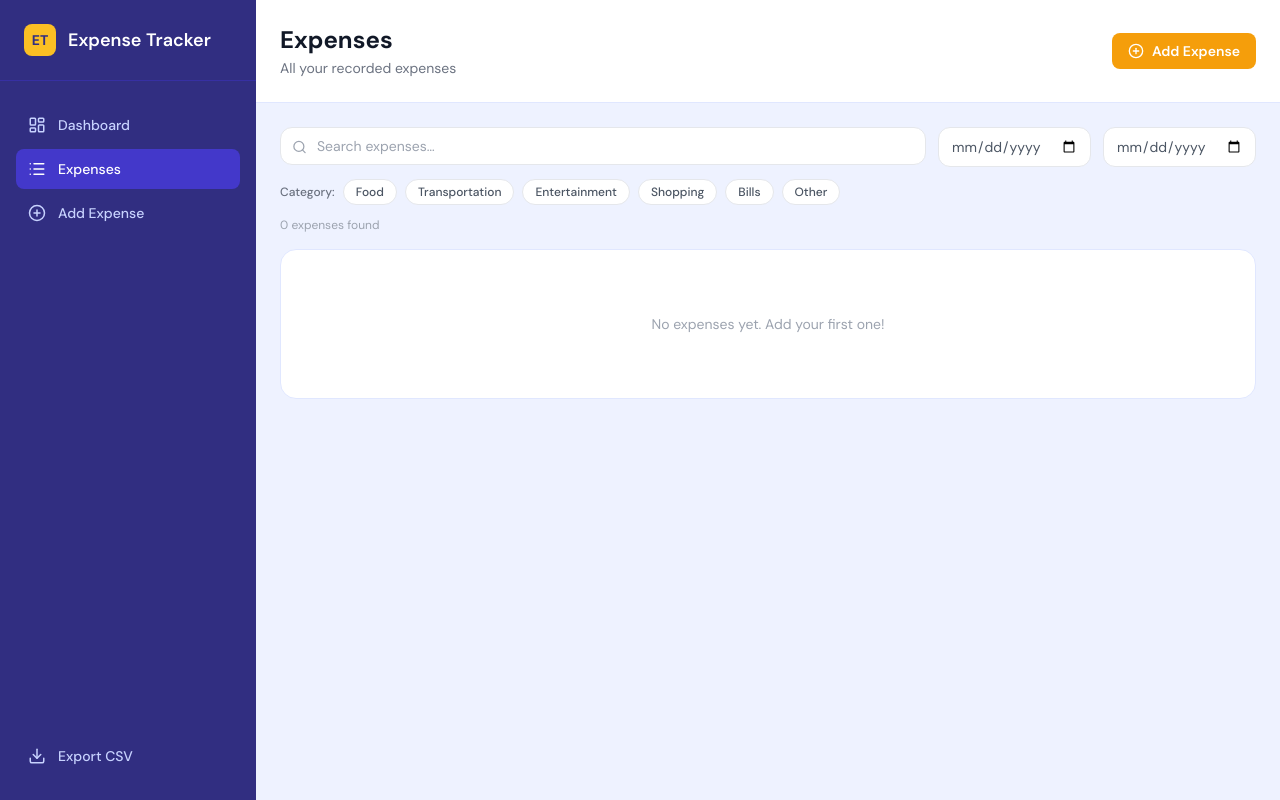
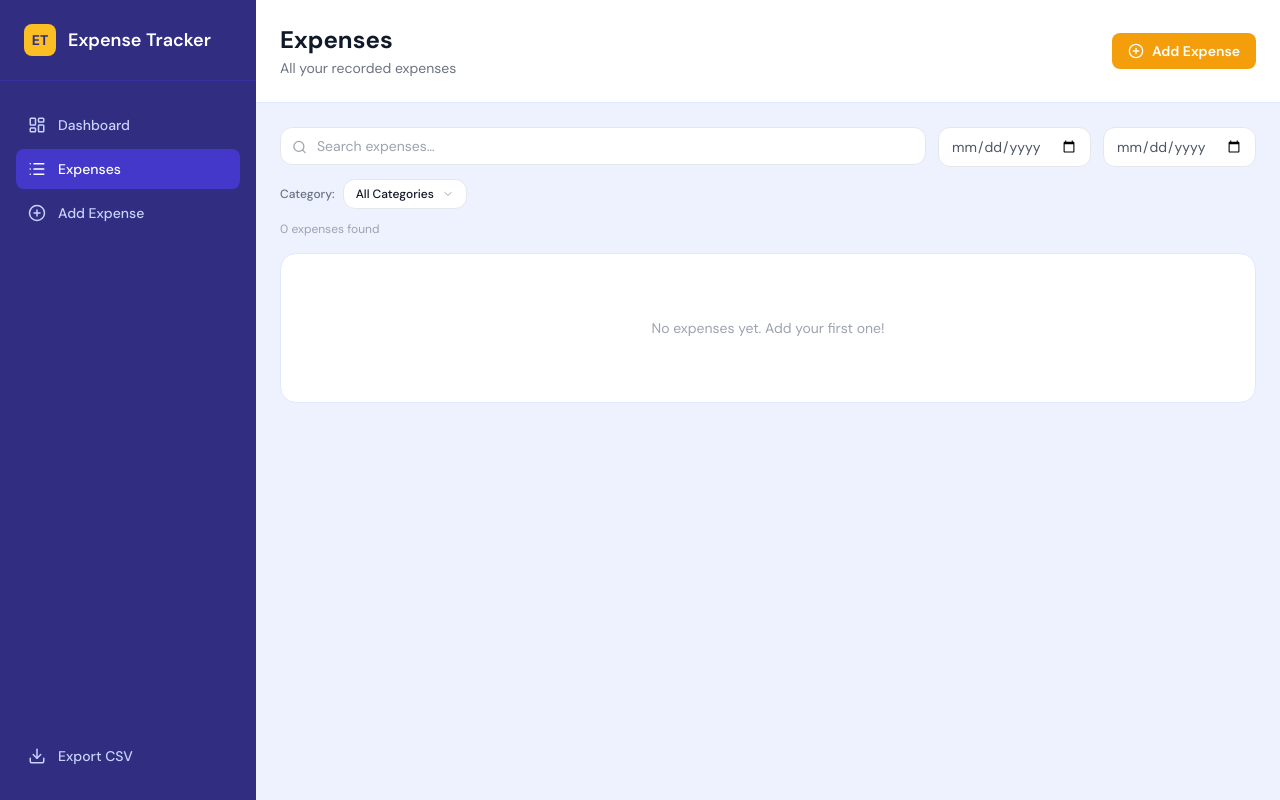
Before and after one commit to mianmuhammadmubeenyasin/expense-tracker-ai, a Next.js app: page /expenses in a window 1280 px wide. Built offline with nearby package versions, Linux system fonts and the light colour scheme.

Commit message:
fix: spec compliance — invalid form disables submit, 'Are you sure?' text, category dropdown with checkboxes

```diff
--- a/components/expenses/ExpenseForm.tsx
+++ b/components/expenses/ExpenseForm.tsx
@@ -36,10 +36,11 @@ export function ExpenseForm({ onSubmit, defaultValues, submitLabel = 'Save Expen
     register,
     handleSubmit,
     control,
-    formState: { errors },
+    formState: { errors, isValid },
     watch,
   } = useForm<ExpenseFormValues>({
     resolver: zodResolver(expenseSchema),
+    mode: 'onChange',
     defaultValues: {
       date: defaultValues?.date ?? todayISO(),
       amount: defaultValues?.amount,
@@ -144,7 +145,7 @@ export function ExpenseForm({ onSubmit, defaultValues, submitLabel = 'Save Expen
 
       <button
         type="submit"
-        disabled={isLoading}
+        disabled={isLoading || !isValid}
         className="w-full py-3 bg-indigo-700 hover:bg-indigo-800 disabled:bg-indigo-400 text-white font-semibold rounded-xl transition-colors"
       >
         {isLoading ? 'Saving…' : submitLabel}
--- a/components/expenses/ExpenseRow.tsx
+++ b/components/expenses/ExpenseRow.tsx
@@ -41,7 +41,7 @@ export function ExpenseRow({ expense }: Props) {
 
       {confirming ? (
         <div className="flex items-center gap-1 flex-shrink-0">
-          <span className="text-xs text-gray-500 mr-1">Delete?</span>
+          <span className="text-xs text-gray-500 mr-1">Are you sure?</span>
           <button
             onClick={handleDelete}
             className="p-1.5 bg-red-500 text-white rounded-lg hover:bg-red-600 transition-colors"
--- a/components/expenses/FilterBar.tsx
+++ b/components/expenses/FilterBar.tsx
@@ -1,6 +1,7 @@
 'use client'
 
-import { Search, X } from 'lucide-react'
+import { useEffect, useRef, useState } from 'react'
+import { Search, X, ChevronDown } from 'lucide-react'
 import { CATEGORIES } from '@/lib/expense-schema'
 import type { Category } from '@/lib/types'
 
@@ -20,6 +21,19 @@ type Props = {
 export function FilterBar({ filters, onChange, resultCount }: Props) {
   const hasFilters =
     filters.search || filters.startDate || filters.endDate || filters.categories.length > 0
+
+  const [dropdownOpen, setDropdownOpen] = useState(false)
+  const dropdownRef = useRef<HTMLDivElement>(null)
+
+  useEffect(() => {
+    function handleClickOutside(e: MouseEvent) {
+      if (dropdownRef.current && !dropdownRef.current.contains(e.target as Node)) {
+        setDropdownOpen(false)
+      }
+    }
+    document.addEventListener('mousedown', handleClickOutside)
+    return () => document.removeEventListener('mousedown', handleClickOutside)
+  }, [])
 
   function toggleCategory(cat: Category) {
     const next = filters.categories.includes(cat)
@@ -60,25 +74,42 @@ export function FilterBar({ filters, onChange, resultCount }: Props) {
         />
       </div>
 
-      {/* Category pills */}
+      {/* Category dropdown */}
       <div className="flex items-center gap-2 flex-wrap">
         <span className="text-xs font-medium text-gray-500">Category:</span>
+        <div className="relative" ref={dropdownRef}>
+          <button
+            type="button"
+            onClick={() => setDropdownOpen((o) => !o)}
+            className="flex items-center gap-2 px-3 py-1.5 text-xs font-medium bg-white border border-gray-200 rounded-xl hover:border-indigo-300 transition-colors"
+          >
+            {filters.categories.length === 0
+              ? 'All Categories'
+              : `${filters.categories.length} selected`}
+            <ChevronDown size={12} className="text-gray-400" />
+          </button>
+          {dropdownOpen && (
+            <div className="absolute z-50 mt-1 bg-white border border-gray-200 rounded-xl shadow-lg p-2 min-w-[160px]">
               {CATEGORIES.map((cat) => {
-          const active = filters.categories.includes(cat)
+                const checked = filters.categories.includes(cat)
                 return (
-            <button
+                  <label
                     key={cat}
-              onClick={() => toggleCategory(cat)}
-              className={`px-3 py-1 text-xs font-medium rounded-full border transition-colors ${
-                active
-                  ? 'bg-indigo-700 border-indigo-700 text-white'
-                  : 'bg-white border-gray-200 text-gray-600 hover:border-indigo-300'
-              }`}
+                    className="flex items-center gap-2 px-2 py-1.5 text-xs text-gray-700 hover:bg-indigo-50 rounded-lg cursor-pointer"
                   >
+                    <input
+                      type="checkbox"
+                      checked={checked}
+                      onChange={() => toggleCategory(cat)}
+                      className="accent-indigo-700"
+                    />
                     {cat}
-            </button>
+                  </label>
                 )
               })}
+            </div>
+          )}
+        </div>
         {hasFilters && (
           <button
             onClick={clearAll}
```
Lines whose indentation alone changed are shown as unchanged.
